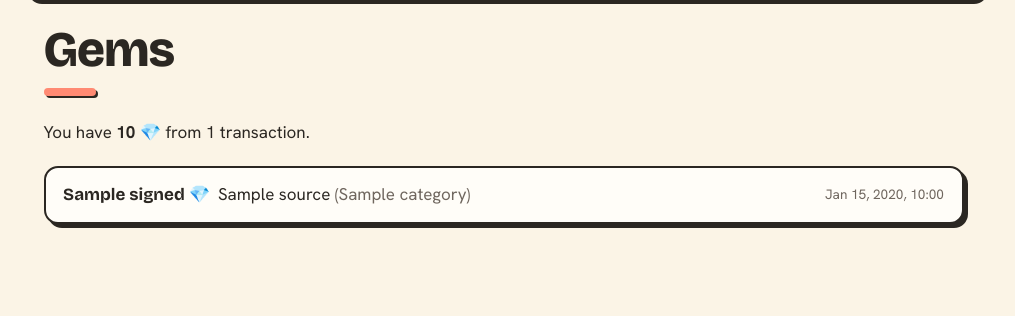
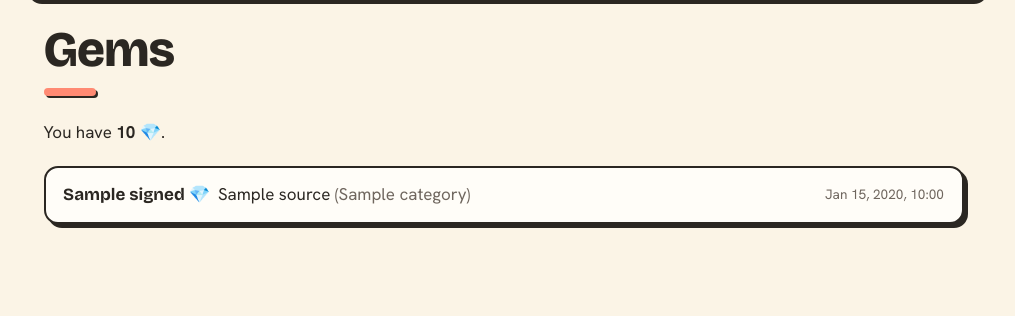
Before and after one commit to maxwelljoslyn/unsphere, a Django app: template templates/gems/gem_list.html in a window 1280 px wide. Shown: the part 75-391 px from the top of the page, without its empty margins (129-1144 px from the left). Run offline with Django 5.2, Linux system fonts and the light colour scheme; the template is opened without the code that fills it: most values are stand-ins (such as "Sample title", 1, 10 or a date in 2020).

Commit message:
remove transaction language from gems page

```diff
--- a/templates/gems/gem_list.html
+++ b/templates/gems/gem_list.html
@@ -2,7 +2,7 @@
 {% block title %}Gems{% endblock %}
 {% block content %}
 <h1>Gems</h1>
-<p>You have <strong>{{ gem_balance|default:0 }}</strong>&nbsp;💎 from {{ txns|length }} transaction{{ txns|length|pluralize }}.</p>
+<p>You have <strong>{{ gem_balance|default:0 }}</strong>&nbsp;💎.</p>
 {% if txns %}
 <ul id="gem-list">
 {% for t in txns %}
@@ -14,6 +14,6 @@
 {% endfor %}
 </ul>
 {% else %}
-<p>No gem transactions yet. Save a workout to start earning&nbsp;💎.</p>
+<p>No gems yet. Save a workout to start earning&nbsp;💎.</p>
 {% endif %}
 {% endblock %}
```
